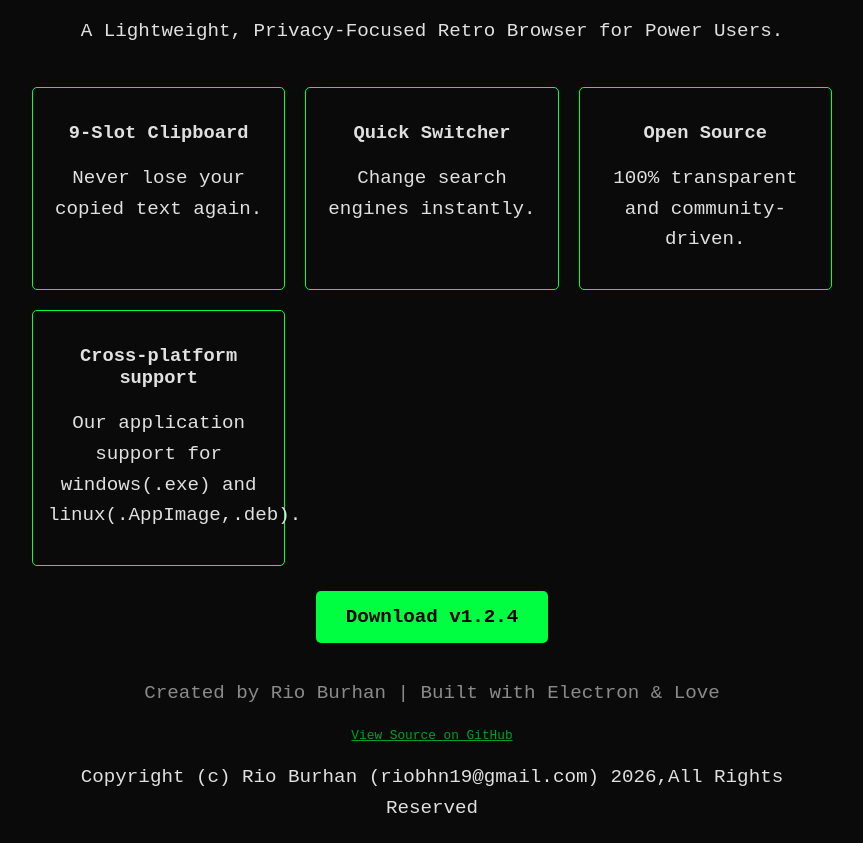
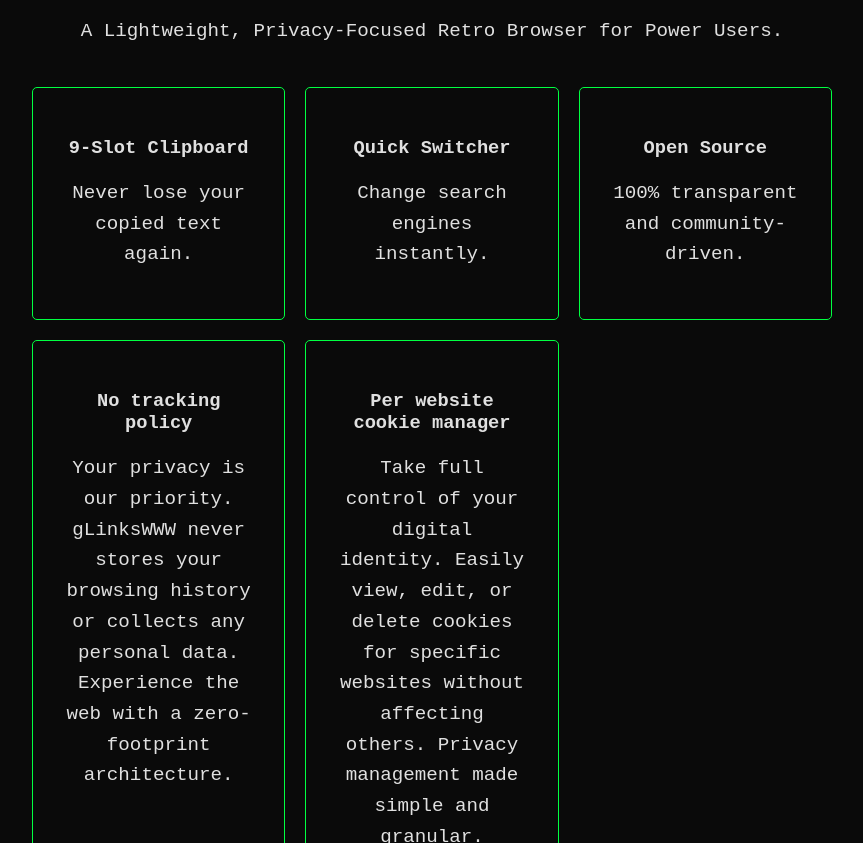
Before and after one commit to rio719/rio, a plain HTML site: page index.html in a window 1280 px wide. Shown: the part 109-952 px from the top of the page, without its empty margins (208-1071 px from the left). Drawn offline with Linux system fonts and the light colour scheme.

Commit message:
Modify feature cards and update download link
Updated feature cards and download link for the latest version.

```diff
--- a/index.html
+++ b/index.html
@@ -33,7 +33,7 @@
         }
         .feature-card {
             border: 1px solid var(--primary);
-            padding: 15px;
+            padding: 30px;
             border-radius: 5px;
         }
         .btn {
@@ -69,15 +69,19 @@
                 <p>100% transparent and community-driven.</p>
             </div>
             <div class="feature-card">
-                <h3>Cross-platform support</h3>
-                <p>Our application support for windows(.exe) and linux(.AppImage,.deb).</p>
+                <h3>No tracking policy</h3>
+                <p>Your privacy is our priority. gLinksWWW never stores your browsing history or collects any personal data. Experience the web with a zero-footprint architecture.</p>
+            </div>
+            <div class="feature-card">
+                <h3>Per website cookie manager</h3>
+                <p>Take full control of your digital identity. Easily view, edit, or delete cookies for specific websites without affecting others. Privacy management made simple and granular.</p>
             </div>
         </div>
 
-        <a href="https://github.com/rio719/gLinksWWW-browser/releases/tag/v1.2.4" class="btn">Download v1.2.4</a>
+        <a href="https://github.com/rio719/gLinksWWW-browser/releases/tag/v2.0.0" class="btn">Download Latest version (2.0.0)</a>
 
         <div class="footer">
-            <p>Created by Rio Burhan | Built with Electron & Love</p>
+            <p>Created by Rio Burhan | Built with PyQt6 & Love</p>
             <a href="https://github.com/rio719/gLinksWWW-browser" style="color: var(--primary);">View Source on GitHub</a>
         </div>
         <p>Copyright (c) Rio Burhan (riobhn19@gmail.com) 2026,All Rights Reserved</p>
```
